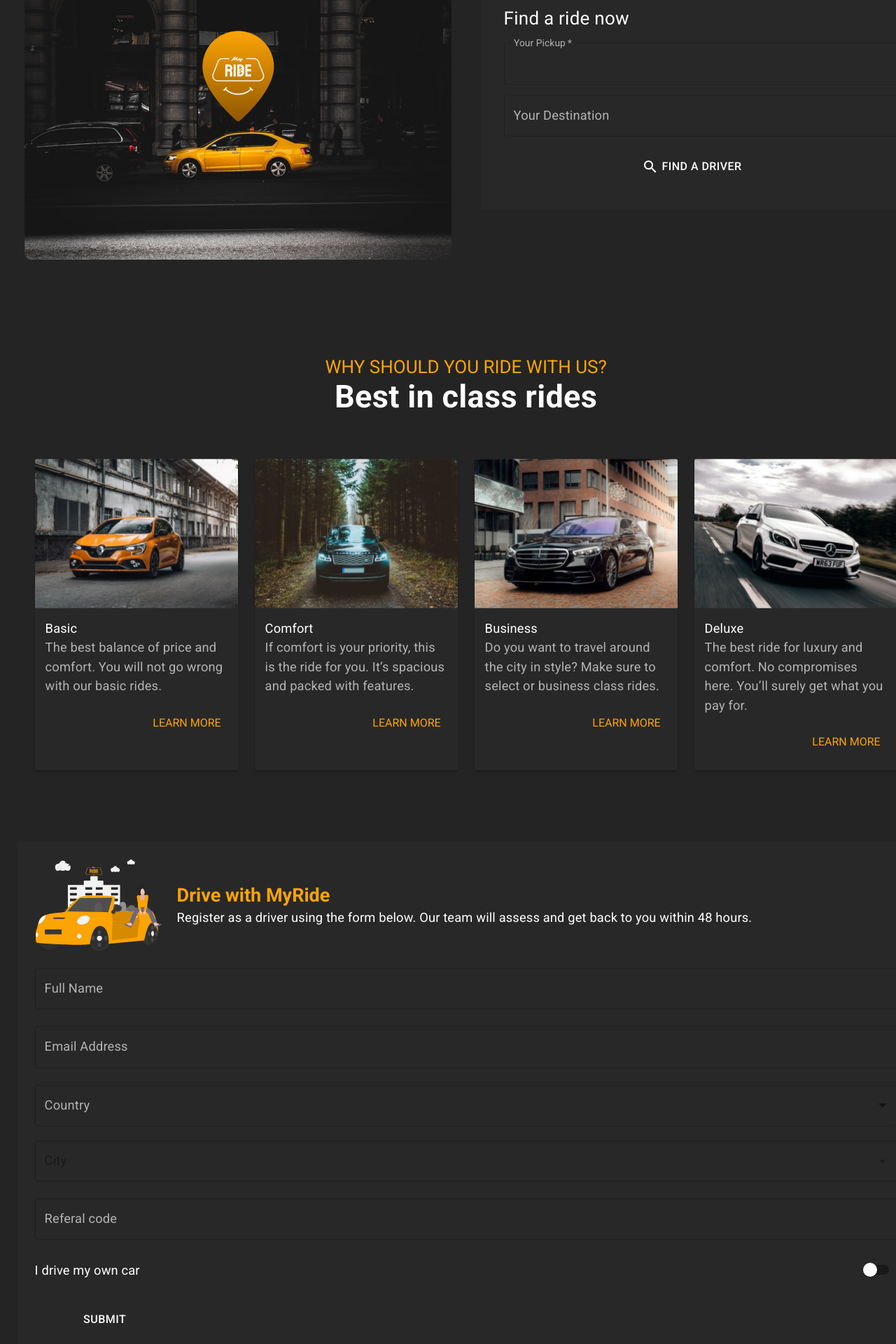
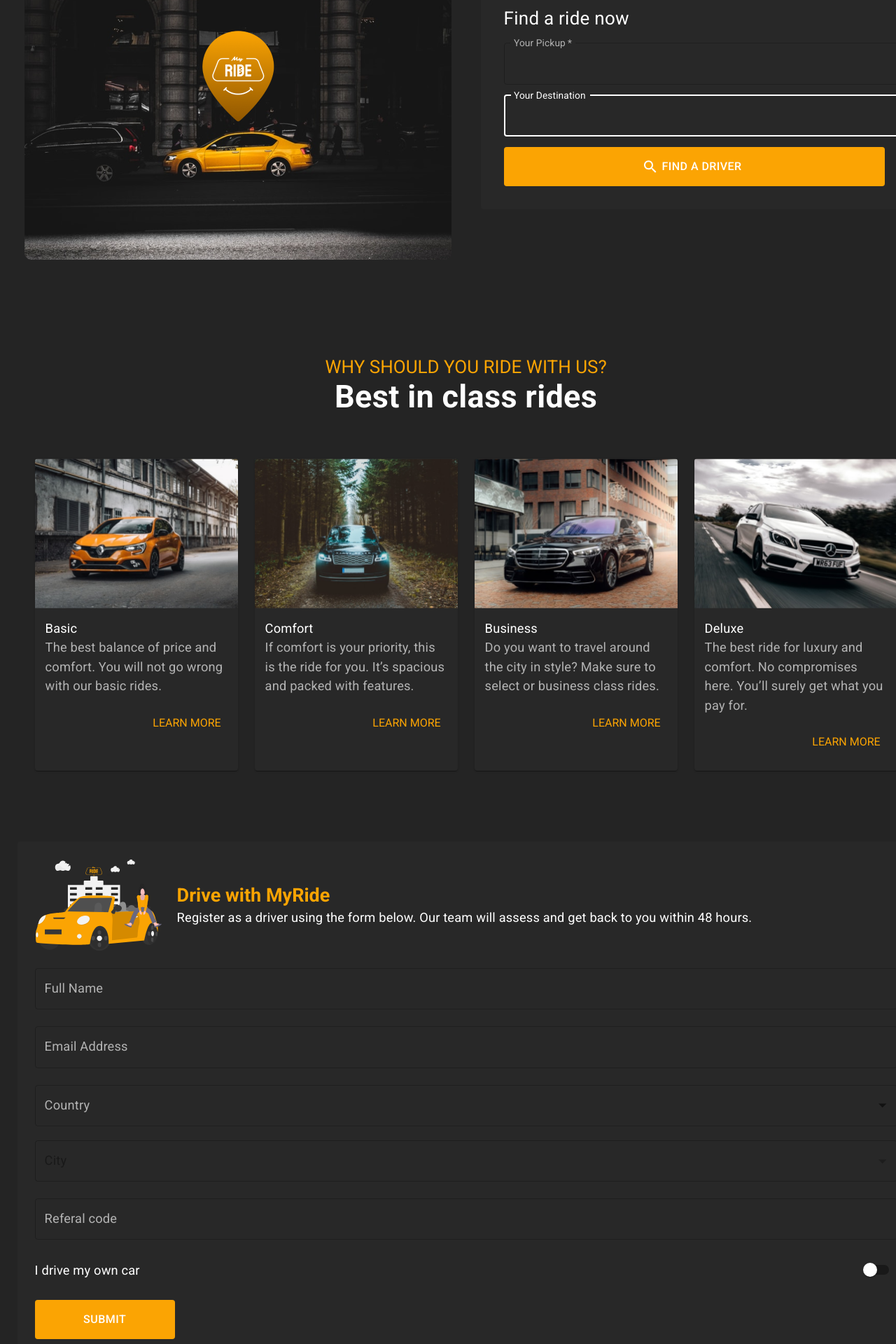
Before and after one commit to marcorezon/Compass-PB---Projeto-3, a React (Vite) app: page /home in a window 1280 px wide. Shown: the part 640-2560 px from the top of the page at 70% size. Built offline with nearby package versions, Linux system fonts and the light colour scheme.

Commit message:
Working on custom Mui Button and textField css props

```diff
--- a/src/shared/components/customComponents.tsx
+++ b/src/shared/components/customComponents.tsx
@@ -33,6 +33,4 @@
 export const CustomButton = styled(Button)({
     height: '56px',
     width: '100%',
-    color: '#FFFFFF',
-    bgcolor: '#FBA403',
 });
--- a/src/shared/components/getARide.tsx
+++ b/src/shared/components/getARide.tsx
@@ -27,9 +27,9 @@
 
                         <TextField name='pickup' required label='Your Pickup' placeholder='' InputLabelProps={{shrink: true}}/>
 
-                        <TextField name='destination' label='Your Destination' color="primary"/>
+                        <TextField name='destination' label='Your Destination' color="primary" focused/>
 
-                        <CustomButton startIcon={<Img src={Magnifier} alt="Magnifier"/>} sx={{maxWidth: '544px'}}>Find a Driver</CustomButton>
+                        <CustomButton startIcon={<Img src={Magnifier} alt="Magnifier"/>} sx={{maxWidth: '544px', bgcolor: 'secondary.main'}}>Find a Driver</CustomButton>
                     </ColumnContainer>
             </ColumnContainer>
         </InlineContainer>
--- a/src/shared/components/register.tsx
+++ b/src/shared/components/register.tsx
@@ -112,7 +112,7 @@
                     </RadioGroup>
                 </FormControl>)
             }
-            <CustomButton sx={{maxWidth: '200px' }}>Submit</CustomButton>
+            <CustomButton sx={{maxWidth: '200px', bgcolor: 'secondary.main'}}>Submit</CustomButton>
         </ColumnContainer>
     );
 }
```
